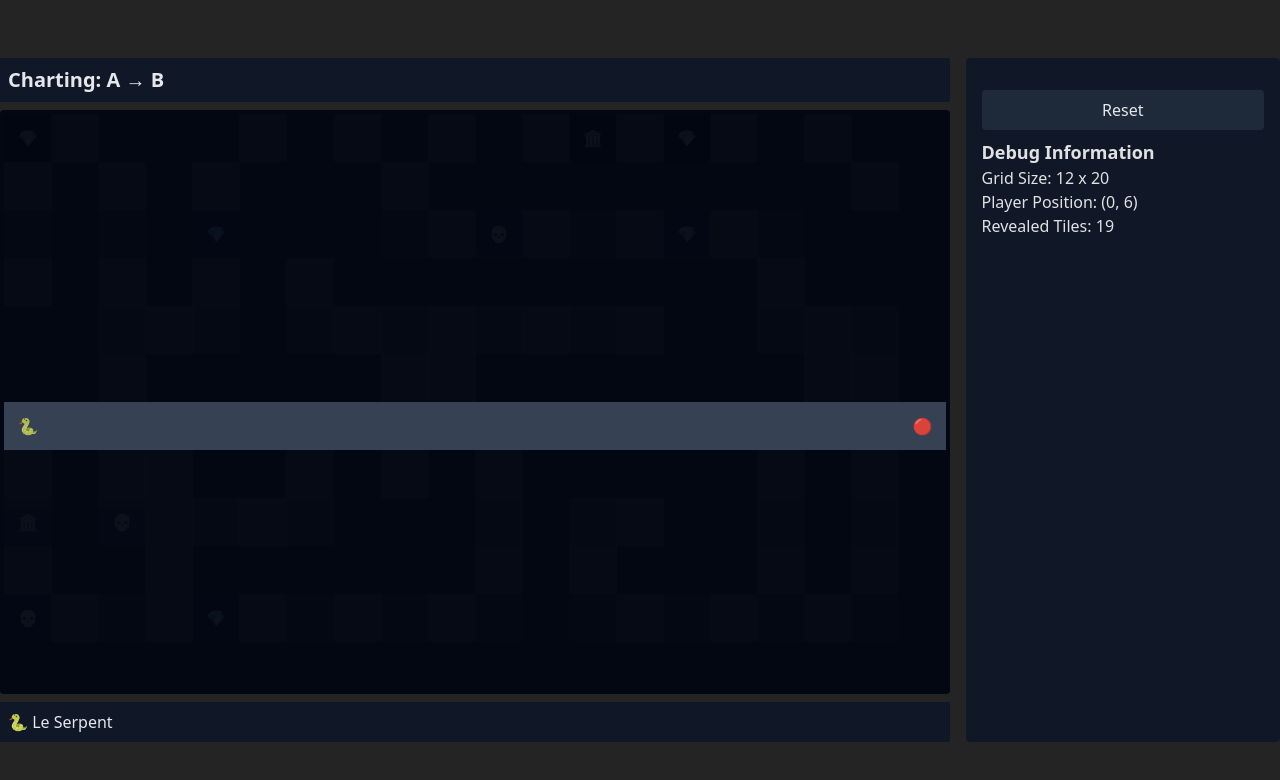
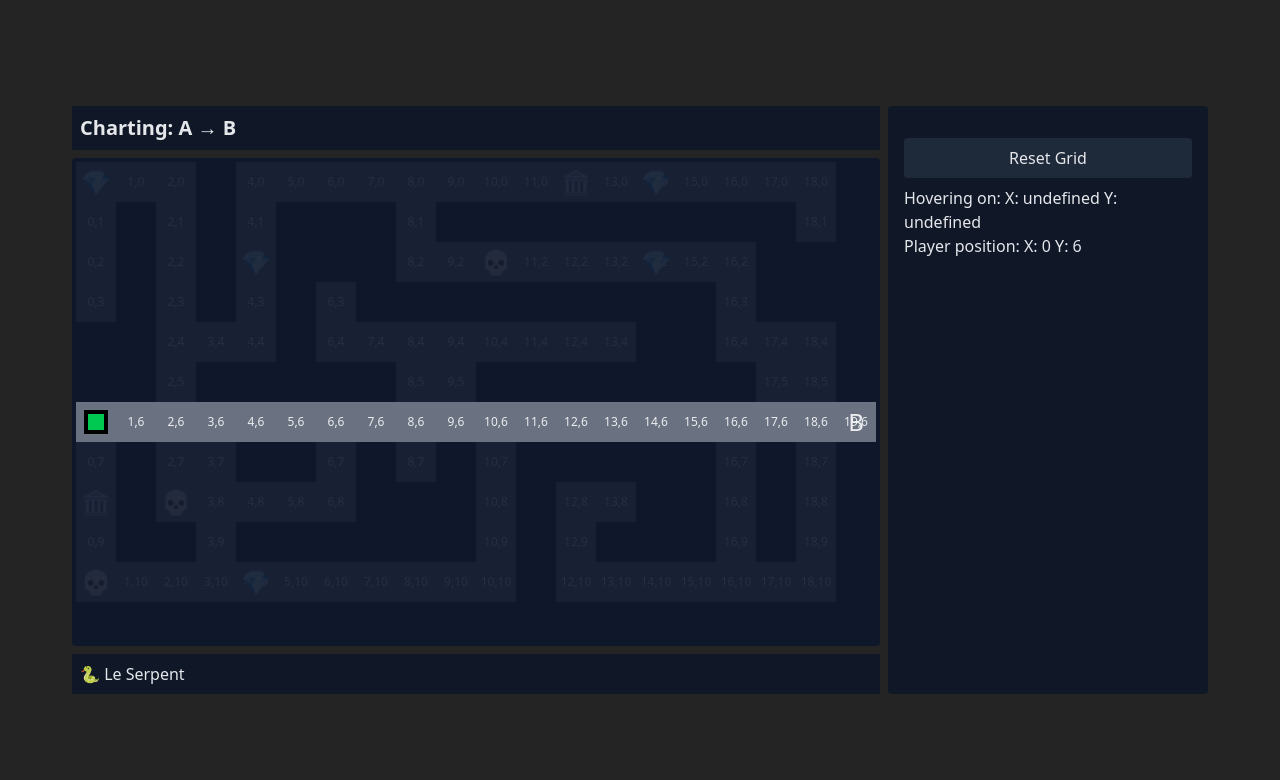
Before and after one commit to senadev42/aThousandWonders, a React (Vite) app: page / in a window 1280 px wide. Shown: the top 780 px of the page. Built offline with nearby package versions, Linux system fonts and the light colour scheme.

Commit message:
chore: tighter state management

```diff
--- a/src/components/Travel/TravelTunnelCell.tsx
+++ b/src/components/Travel/TravelTunnelCell.tsx
@@ -1,5 +1,8 @@
 import { motion } from "framer-motion";
-import { TileType, GridPosition } from "./store/state";
+import { TileType, GridPosition, RevealedMap } from "./store/state";
+import { TILES } from "./constants";
+import { useTravelStore } from "./store";
+import { useMemo } from "react";
 
 // Cell Component
 type TravelTunnelCellProps = {
@@ -8,40 +11,47 @@ type TravelTunnelCellProps = {
   cell: TileType;
   depth: number;
   isRevealed: boolean;
-  isWall: boolean;
-  isAdjacent: boolean;
-  isPlayerHere: boolean;
   playerPos: GridPosition;
   onMove: () => void;
 };
 
 const TravelTunnelCell = (props: TravelTunnelCellProps) => {
-  const { depth, isRevealed, isWall, isAdjacent, isPlayerHere, cell, onMove } =
-    props;
+  const { x, y, cell, onMove, playerPos, isRevealed } = props;
 
-  const getDepthColor = (depthValue: number) => {
-    if (depthValue < 0.3) return "bg-gray-700";
-    if (depthValue < 0.6) return "bg-gray-800";
-    if (depthValue < 0.8) return "bg-gray-900";
-    return "bg-black";
-  };
+  const isWall = cell === TILES.WALL;
+
+  const isAdjacent =
+    playerPos &&
+    Math.abs(x - playerPos.x) + Math.abs(y - playerPos.y) === 1 &&
+    !isWall;
+
+  const isPlayerHere = playerPos?.x === x && playerPos?.y === y;
+
+  const { setHoveredCell } = useTravelStore();
 
   return (
-    <motion.div
-      className={`
-          w-12 h-12
-          flex items-center justify-center
-          ${getDepthColor(depth)}
-          ${isAdjacent ? "cursor-pointer" : ""}
-          ${isWall ? "opacity-0" : isRevealed ? "opacity-100" : "opacity-5"}
-        `}
+    <div
+      className={`w-10 h-10 relative flex items-center justify-center bg-gray-500
+      hover:brightness-105
+      ${isAdjacent ? "cursor-pointer hover:brightness-125" : ""}
+      ${isWall ? "opacity-0" : isRevealed ? "opacity-100" : "opacity-10"}
+    `}
       onClick={isAdjacent ? onMove : undefined}
-      initial={{ scale: 0.8 }}
-      animate={{ scale: 1 }}
-      transition={{ duration: 0.2 }}
+      onMouseEnter={() => {
+        setHoveredCell({ x, y });
+      }}
     >
-      {isPlayerHere ? <div>🐍</div> : <span>{cell}</span>}
-    </motion.div>
+      <span className="absolute inset-0 flex items-center justify-center z-0 text-xs">
+        {x},{y}
+      </span>
+      <div className="relative z-10 flex items-center justify-center text-2xl">
+        {isPlayerHere ? (
+          <div className="bg-green-500 w-6 h-6 border-4 border-black"></div>
+        ) : (
+          <span>{cell}</span>
+        )}
+      </div>
+    </div>
   );
 };
 
--- a/src/components/Travel/TravelTunnelGrid.tsx
+++ b/src/components/Travel/TravelTunnelGrid.tsx
@@ -1,21 +1,15 @@
+import { useSnapshot } from "valtio";
+import { useTravelStore } from "./store";
+import TravelTunnelCell from "./TravelTunnelCell";
 import { TILES } from "./constants";
-import { TileType, DepthMap, RevealedMap, GridPosition } from "./store/state";
-import TravelTunnelCell from "./TravelTunnelCell";
 
-type TravelTunnelGridProps = {
-  grid: TileType[][];
-  depth: DepthMap;
-  revealed: RevealedMap;
-  playerPos: GridPosition;
-  movePlayer: (x: number, y: number) => void;
-};
-
-const TravelTunnelGrid = (props: TravelTunnelGridProps) => {
-  const { grid, depth, revealed, playerPos, movePlayer } = props;
+const TravelTunnelGrid = () => {
+  const { movePlayer, state } = useTravelStore();
+  const { grid, depth, revealed, playerPos } = useSnapshot(state);
 
   return (
     <div
-      className="grid bg-gray-950 rounded overflow-auto p-1"
+      className="grid bg-slate-900 rounded overflow-auto p-1"
       style={{
         gridTemplateColumns: `repeat(${grid[0].length}, minmax(0, 1fr))`,
       }}
@@ -25,15 +19,6 @@ const TravelTunnelGrid = (props: TravelTunnelGridProps) => {
           const isRevealed =
             revealed[`${x},${y}`] || cell === TILES.START || cell === TILES.END;
 
-          const isWall = cell === TILES.WALL;
-
-          const isAdjacent =
-            playerPos &&
-            Math.abs(x - playerPos.x) + Math.abs(y - playerPos.y) === 1 &&
-            !isWall;
-
-          const isPlayerHere = playerPos?.x === x && playerPos?.y === y;
-
           return (
             <TravelTunnelCell
               key={`${x}-${y}`}
@@ -41,11 +26,8 @@ const TravelTunnelGrid = (props: TravelTunnelGridProps) => {
               y={y}
               cell={cell}
               depth={depth[`${x},${y}`] || 0}
+              playerPos={playerPos}
               isRevealed={isRevealed}
-              isWall={isWall}
-              isAdjacent={isAdjacent}
-              isPlayerHere={isPlayerHere}
-              playerPos={playerPos}
               onMove={() => movePlayer(x, y)}
             />
           );
--- a/src/components/Travel/TravelTunnelMap.tsx
+++ b/src/components/Travel/TravelTunnelMap.tsx
@@ -1,15 +1,11 @@
 import { useEffect } from "react";
-import { useSnapshot } from "valtio";
+import { proxy, useSnapshot } from "valtio";
 import { useTravelStore } from "./store";
-import { TileType } from "./store/state";
 import TravelTunnelGrid from "./TravelTunnelGrid";
 
 const TravelTunnelMap = () => {
-  const store = useTravelStore();
-  const { grid, depth, revealed, playerPos, isInitialized } = useSnapshot(
-    store.state
-  );
-  const { initializeGrid, movePlayer } = store;
+  const { state: travelState, initializeGrid } = useTravelStore();
+  const { isInitialized, debugInfo } = useSnapshot(travelState);
 
   useEffect(() => {
     if (!isInitialized) {
@@ -18,23 +14,17 @@ const TravelTunnelMap = () => {
   }, []);
 
   return (
-    <div className="flex">
-      <div className="flex flex-col space-y-2">
+    <div className="flex lg:flex-row flex-col gap-2">
+      <div className="flex flex-col space-y-2 m-10 md:m-auto">
         {/* Header */}
         <div className="p-2 text-gray-200 bg-gray-900">
           <h2 className="text-xl font-bold">Charting: A → B</h2>
         </div>
 
         {/* Charting Grid */}
-        {grid && grid.length > 0 && (
+        {isInitialized && (
           <div className="flex flex-col space-y-2">
-            <TravelTunnelGrid
-              grid={grid as TileType[][]}
-              depth={depth}
-              revealed={revealed}
-              playerPos={playerPos}
-              movePlayer={movePlayer}
-            />
+            <TravelTunnelGrid />
           </div>
         )}
 
@@ -45,22 +35,19 @@ const TravelTunnelMap = () => {
       </div>
 
       {/* Debug Menu */}
-      <div className="flex flex-col space-y-2 ml-4 bg-gray-900 p-4 rounded w-[20rem]">
+      <div className="flex flex-col space-y-2  bg-gray-900 p-4 rounded lg:w-[20rem] text-black">
         <button
-          className="mt-4 p-2 bg-gray-800 text-gray-200 rounded"
+          className="mt-4 p-2 bg-gray-800 text-gray-200 rounded hover:bg-gray-700"
           onClick={initializeGrid}
         >
-          Reset
+          Reset Grid
         </button>
 
-        <div>
-          {/* About the grid */}
-          <h3 className="text-lg font-bold">Debug Information</h3>
-          <p>
-            Grid Size: {grid.length} x {grid[0]?.length}
-          </p>
-          <p>Player Position: {`(${playerPos.x}, ${playerPos.y})`}</p>
-          <p>Revealed Tiles: {Object.keys(revealed).length}</p>
+        {/* Debug Information */}
+        <div className="text-gray-200">
+          {/* Cell being hovered over */}
+          <p>Hovering on: {debugInfo.hoveredCell}</p>
+          <p>Player position: {debugInfo.playerPosition}</p>
         </div>
       </div>
     </div>
--- a/src/components/Travel/constants.ts
+++ b/src/components/Travel/constants.ts
@@ -1,4 +1,4 @@
-import { TileType } from "./types";
+import { TileType } from "./store/state";
 
 export const GRID_WIDTH = 20;
 export const GRID_HEIGHT = 12;
@@ -9,6 +9,6 @@ export const TILES: Record<string, TileType> = {
   RUIN: "🏛️",
   CRYSTAL: "💎",
   DANGER: "💀",
-  START: "🟢",
-  END: "🔴",
+  START: "A",
+  END: "B",
 };
--- a/src/components/Travel/store/actions.ts
+++ b/src/components/Travel/store/actions.ts
@@ -1,5 +1,5 @@
 // actions.ts
-import { useTravelState } from "./state";
+import { GridPosition, useTravelState } from "./state";
 import { generateTunnels } from "../helpers/generateTunnels";
 import { GRID_HEIGHT, GRID_WIDTH } from "../constants";
 import {
@@ -33,15 +33,28 @@ export const useTravelActions = () => {
 
   const movePlayer = (x: number, y: number): void => {
     if (canMoveToGridPosition(x, y, state.playerPos, state.grid)) {
+      // Batch all reveal operations into one update
+      const newRevealed = {
+        ...state.revealed,
+        [`${x},${y}`]: true,
+        ...getRevealedAdjacent(x, y, state.grid, state.revealed),
+      };
+
+      // Update state once with all changes
       state.playerPos = { x, y };
-      state.revealed[`${x},${y}`] = true;
-      revealAdjacent(x, y);
+      state.revealed = newRevealed;
     }
+  };
+
+  //Debug State
+  const setHoveredCell = (pos: GridPosition | null) => {
+    state.hoveredCell = pos;
   };
 
   return {
     initializeGrid,
     movePlayer,
     revealAdjacent,
+    setHoveredCell,
   };
 };
--- a/src/components/Travel/store/getters.ts
+++ /dev/null
@@ -1,58 +0,0 @@
-// getters.ts
-import { useTravelState } from "./state";
-import { GridPosition } from "./state";
-import { canMoveToGridPosition } from "../helpers/mapOperations";
-
-export const useTravelGetters = () => {
-  const state = useTravelState();
-
-  const isValidMove = (pos: GridPosition) => {
-    const { grid, playerPos } = state;
-    return canMoveToGridPosition(pos.x, pos.y, playerPos, grid);
-  };
-
-  const getRevealedTileCount = () => {
-    return Object.keys(state.revealed).length;
-  };
-
-  const getCurrentDepth = () => {
-    const { playerPos, depth } = state;
-    return depth[`${playerPos.x},${playerPos.y}`] || 0;
-  };
-
-  const getAdjacentTiles = () => {
-    const { playerPos, grid } = state;
-    const adjacent: GridPosition[] = [];
-
-    const directions = [
-      [-1, 0],
-      [1, 0],
-      [0, -1],
-      [0, 1],
-    ];
-    for (const [dx, dy] of directions) {
-      const newX = playerPos.x + dx;
-      const newY = playerPos.y + dy;
-      if (canMoveToGridPosition(newX, newY, playerPos, grid)) {
-        adjacent.push({ x: newX, y: newY });
-      }
-    }
-
-    return adjacent;
-  };
-
-  const getDepthColor = (depthValue: number) => {
-    if (depthValue < 0.3) return "bg-gray-700";
-    if (depthValue < 0.6) return "bg-gray-800";
-    if (depthValue < 0.8) return "bg-gray-900";
-    return "bg-black";
-  };
-
-  return {
-    isValidMove,
-    getRevealedTileCount,
-    getCurrentDepth,
-    getAdjacentTiles,
-    getDepthColor,
-  };
-};
--- a/src/components/Travel/store/index.ts
+++ b/src/components/Travel/store/index.ts
@@ -1,16 +1,13 @@
 // index.ts
 import { useTravelState } from "./state";
 import { useTravelActions } from "./actions";
-import { useTravelGetters } from "./getters";
 
 export const useTravelStore = () => {
   const state = useTravelState();
   const actions = useTravelActions();
-  const getters = useTravelGetters();
 
   return {
     state,
     ...actions,
-    ...getters,
   };
 };
--- a/src/components/Travel/store/state.ts
+++ b/src/components/Travel/store/state.ts
@@ -8,6 +8,14 @@ export interface TravelState {
   depth: DepthMap;
   playerPos: GridPosition;
   revealed: RevealedMap;
+  //Debug stuff
+  hoveredCell: GridPosition | null;
+
+  //getters
+  debugInfo: {
+    hoveredCell: string;
+    playerPosition: string;
+  };
 }
 
 const travelState = proxy<TravelState>({
@@ -19,12 +27,21 @@ const travelState = proxy<TravelState>({
     y: GRID_HEIGHT / 2,
   },
   revealed: {},
+  hoveredCell: null,
+
+  //getters
+  get debugInfo() {
+    return {
+      hoveredCell: `X: ${this.hoveredCell?.x} Y: ${this.hoveredCell?.y}`,
+      playerPosition: `X: ${this.playerPos.x} Y: ${this.playerPos.y}`,
+    };
+  },
 });
 
 export const useTravelState = () => travelState;
 
 //types
-export type TileType = "⬛" | "🏛️" | "💎" | "💀" | "🟢" | "🔴" | " ";
+export type TileType = "⬛" | "🏛️" | "💎" | "💀" | "A" | "B" | " ";
 
 export type GridMap = TileType[][];
 
```
Also changed, not shown: src/components/Travel/helpers/mapOperations.ts (+6 -1 lines).
